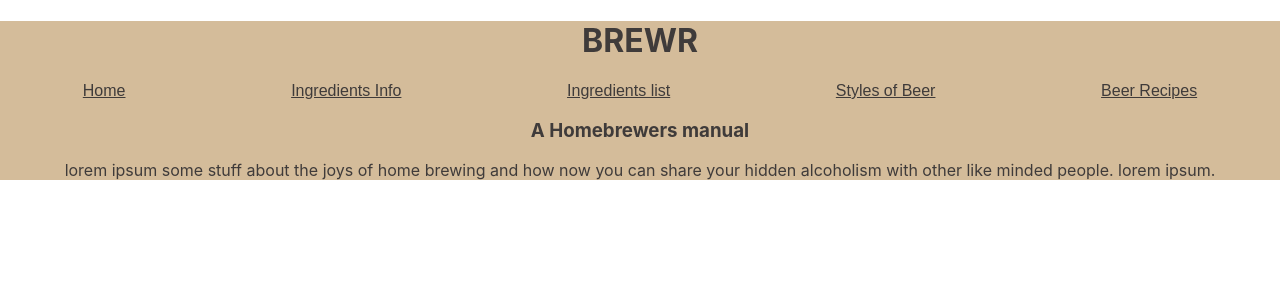
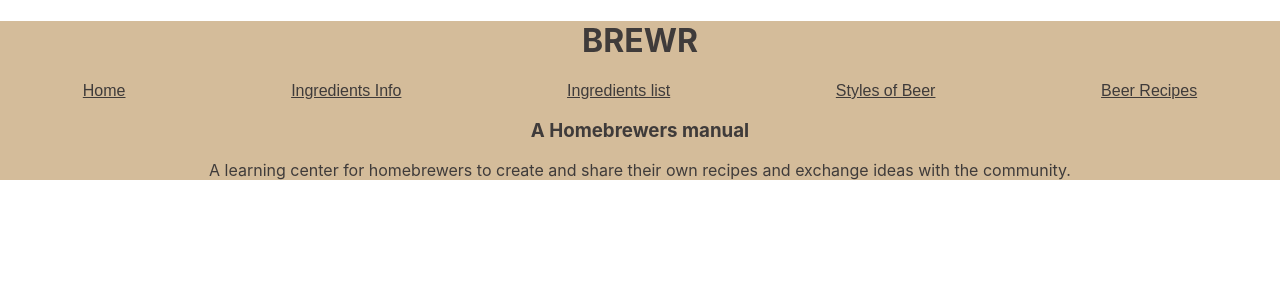
Before and after one commit to CaseyStewart1/Brewr-django, a React (Create React App) app in the folder client/brewr/: page / in a window 1280 px wide. Shown: the top 300 px of the page. Built offline with nearby package versions, Linux system fonts and the light colour scheme; no server answers.

Commit message:
Update Progress

```diff
--- a/client/brewr/src/components/UpdateIngredientForm.js
+++ b/client/brewr/src/components/UpdateIngredientForm.js
@@ -20,7 +20,7 @@ function UpdateIngredientForm(props) {
     console.log('hey', updateIngredient);
     await axios
       .put(`http://localhost:8000/ingredients/${id}`, updateIngredient)
-      .then((res) => console.log(res.data.Ingredient))
+      .then((res) => console.table(res.data.Ingredient))
       .catch((error) => alert(error));
     props.history.push('/ingredientslist');
   };
@@ -35,6 +35,7 @@ function UpdateIngredientForm(props) {
               ...updateIngredient,
               name: e.target.value
             });
+            console.log(updateIngredient);
           }}
           name={'name'}
           placeholder={'name'}
@@ -55,14 +56,14 @@ function UpdateIngredientForm(props) {
           onChange={(e) => {
             setUpdateIngredient({
               ...updateIngredient,
-              prep: e.target.value
+              origin: e.target.value
             });
           }}
           name={'origin'}
           placeholder={'origin'}
         />
 
-        <button onClick={handleSubmit}>Submit</button>
+        <button type="submit">Submit</button>
       </form>
 
       <h1>here</h1>
--- a/client/brewr/src/pages/HomePage.js
+++ b/client/brewr/src/pages/HomePage.js
@@ -6,9 +6,8 @@ function HomePage() {
       <div className="homeContainer">
         <h3>A Homebrewers manual</h3>
         <p>
-          lorem ipsum some stuff about the joys of home brewing and how now you
-          can share your hidden alcoholism with other like minded people. lorem
-          ipsum.
+          A learning center for homebrewers to create and share their own
+          recipes and exchange ideas with the community.
         </p>
       </div>
     </div>
--- a/client/brewr/src/pages/IngredientsListPage.js
+++ b/client/brewr/src/pages/IngredientsListPage.js
@@ -22,7 +22,7 @@ function IngredientListPage(props) {
             <h3>{ingredient.name}</h3>
             <p>{ingredient.origin}</p>
             <p>{ingredient.description}</p>
-            <Link to={`/updateingredient/${ingredient.id}}`}>
+            <Link to={`/updateingredient/${ingredient.id}`}>
               <button>Update</button>
             </Link>
             <button
```
Also changed, not shown: 1 other file (tests, documents, lock files or other folders).
